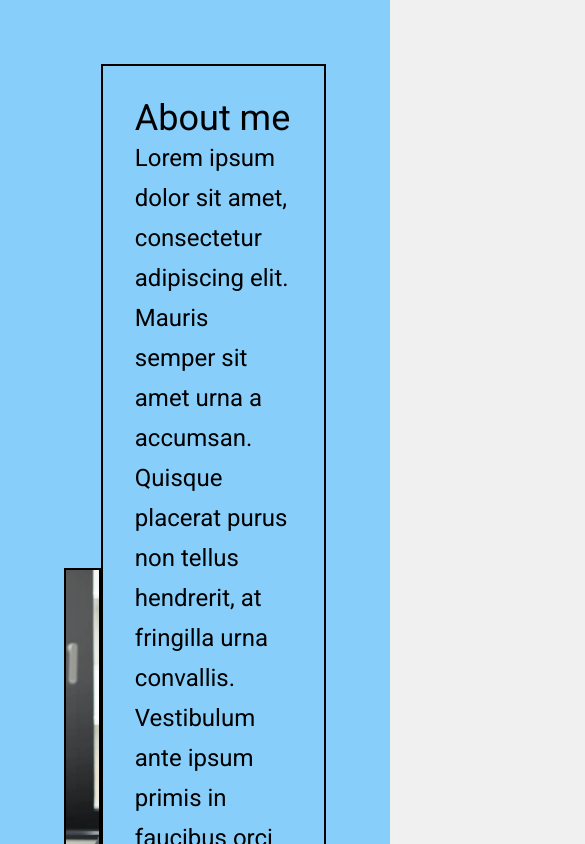
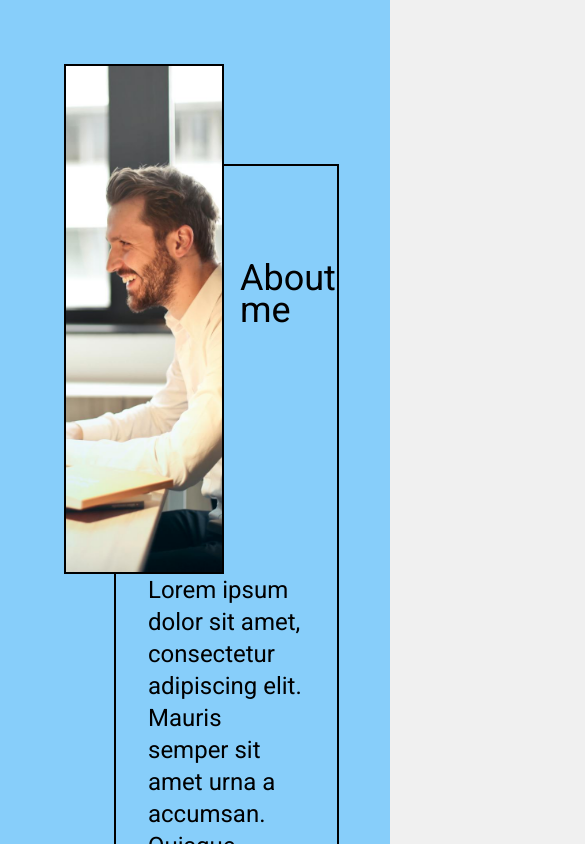
Before and after one commit to GGihan/homepage, a website built with webpack: page src/index.html in a window 390 px wide. Shown: the top 844 px of the page, 585 px wide, since content can reach past the window. Built offline with nearby package versions, Linux system fonts and the light colour scheme.

Commit message:
Add responsive tablet layout

```diff
--- a/src/styles.css
+++ b/src/styles.css
@@ -13,7 +13,7 @@ body {
     box-sizing: border-box;
 
     font-size: 1.5rem;
-    line-height: 2.5rem;
+    line-height: 2rem;
     text-wrap: balance;
 }
 
@@ -58,7 +58,7 @@ header {
     max-width: 100%;
     min-height: 60vh;
     object-fit: cover;
-    object-position: right center;
+    object-position: top 30% right 30%;
 }
 
 .header-card.container {
@@ -72,6 +72,10 @@ header {
     padding: 32px;
 }
 
+.header-card.title {
+    margin-bottom: 32px;
+}
+
 .header-card.title,
 .header-card.socials {
     flex: 1;
@@ -80,6 +84,7 @@ header {
 
 .header-card.description {
     flex: 3;
+    margin-bottom: 16px
 }
 
 .header-card.socials {
@@ -101,7 +106,7 @@ main {
 
 .main.container {
     display: grid;
-    grid-template-columns: repeat(3, minmax(300px, 400px));
+    grid-template-columns: repeat(3, minmax(200px, 400px));
     justify-content: space-between;
     gap: 32px;
 }
@@ -140,6 +145,7 @@ main {
 .project-card.description {
     flex: 1;
     padding: 0 16px 16px 16px;
+    font-size: 1.25rem;
 }
 
 footer {
@@ -198,7 +204,46 @@ footer {
     height: 70vh;
     max-width: 100%;
     object-fit: cover;
-    object-position: right center;
+    object-position: top 30% right 25%;
+}
+
+@media (max-width: 900px) {
+    .main.container {
+        grid-template-columns: repeat(2, minmax(200px, 400px));
+    }
+
+    header {
+        display: block;
+    }
+
+    .header-image.container {
+        float: left;
+        width: 40vw;
+        height: 70vh;
+        margin-right: 16px;
+    }
+
+    .header-image img {
+        min-height: 100%;
+    }
+
+    .header-card.container {
+        display: block;
+        min-height: 70vh;
+        margin-top: 100px;
+        margin-left: 50px;
+    }
+
+    .header-card.title {
+        margin-top: 64px;
+    }
+}
+
+@media (max-width: 600px) {
+    .main.container {
+        grid-template-columns: repeat(1, minmax(200px, 400px));
+        justify-content: center;
+    }
 }
 
 .container {
```
